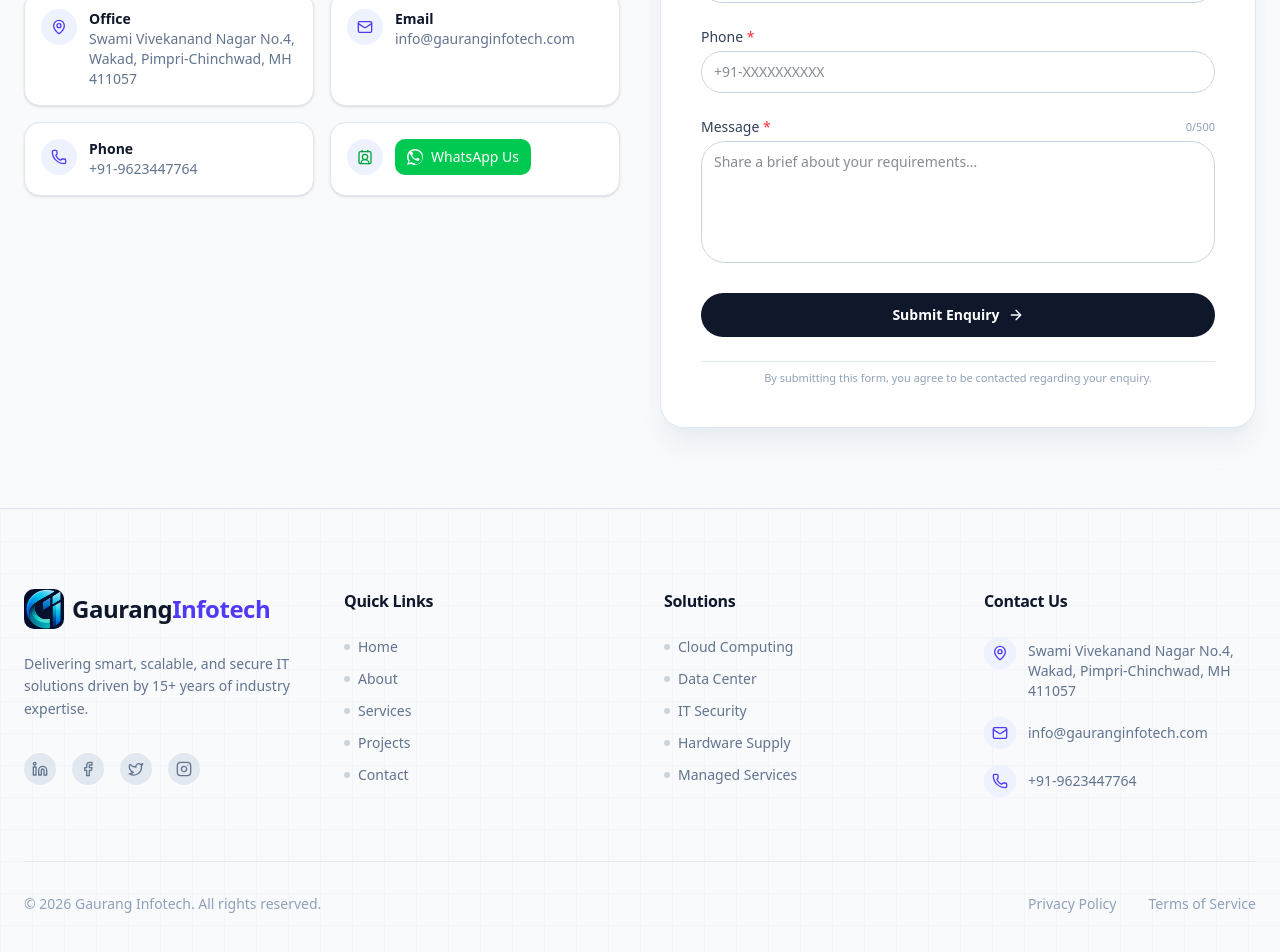
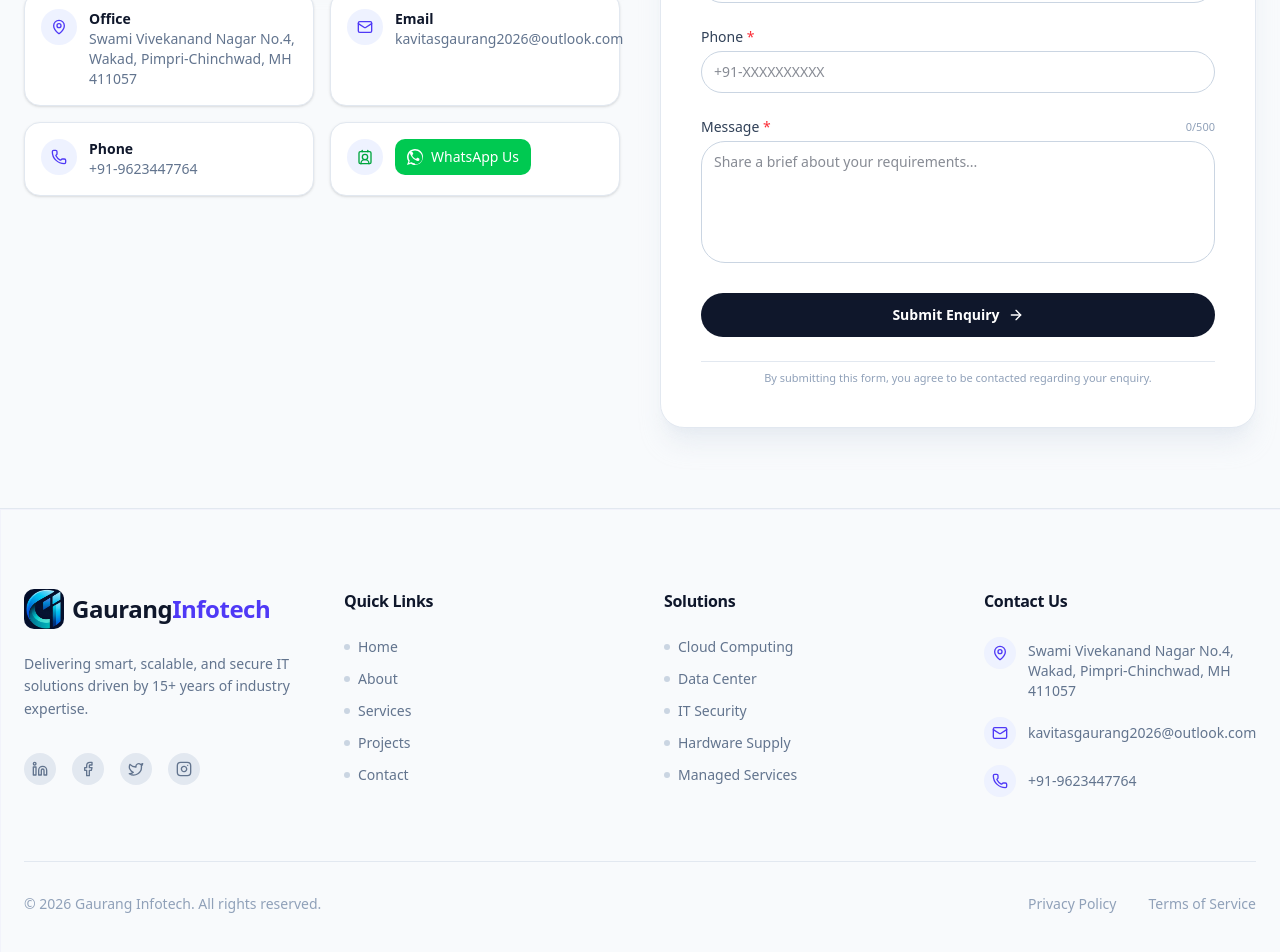
Before and after one commit to rushikesh125/gauranginfotech, a Next.js app: page /contactus in a window 1280 px wide. Shown: the part 674-1626 px from the top of the page. Built offline with nearby package versions, Linux system fonts and the light colour scheme.

Commit message:
email updated

```diff
--- a/src/app/contactus/page.jsx
+++ b/src/app/contactus/page.jsx
@@ -297,10 +297,10 @@ export default function ContactPage() {
                 <div>
                   <p className="font-semibold text-slate-900">Email</p>
                   <a
-                    href="mailto:info@gauranginfotech.com"
+                    href="mailto:kavitasgaurang2026@outlook.com"
                     className="text-slate-500 hover:text-indigo-600"
                   >
-                    info@gauranginfotech.com
+                    kavitasgaurang2026@outlook.com
                   </a>
                 </div>
               </div>
--- a/src/components/Footer.jsx
+++ b/src/components/Footer.jsx
@@ -36,7 +36,7 @@ export default function Footer() {
   return (
     <footer className="relative bg-slate-50 border-t border-slate-200 pt-20 pb-10 overflow-hidden">
       {/* Subtle Background Pattern */}
-      <div className="absolute inset-0 opacity-[0.03] bg-[linear-gradient(#4f46e5_1px,transparent_1px),linear-gradient(90deg,#4f46e5_1px,transparent_1px)] bg-size-[32px_32px] pointer-events-none" />
+      <div className="absolute inset-0 opacity-[0.03] bg-[linear-gradient(#4f46e5_1px,transparent_1px),linear-gradient(90deg,#4f46e5_1px,transparent_1px)] bg-size-[32px_32px]kavitasgaurang2026@outlook.comkavitasgaurang2026@outlook.com pointer-events-none" />
 
       <div className="max-w-7xl mx-auto px-6 relative z-10">
         <div className="grid grid-cols-1 md:grid-cols-2 lg:grid-cols-4 gap-12 mb-16">
@@ -126,10 +126,10 @@ export default function Footer() {
                   <Mail className="w-4 h-4 text-indigo-600" />
                 </div>
                 <a
-                  href="mailto:info@gauranginfotech.com"
+                  href="mailto:kavitasgaurang2026@outlook.com"
                   className="hover:text-indigo-600 font-medium"
                 >
-                  info@gauranginfotech.com
+                  kavitasgaurang2026@outlook.com
                 </a>
               </li>
               <li className="flex items-center gap-3">
```
Also changed, not shown: 2 other files (tests, documents, lock files or other folders).
